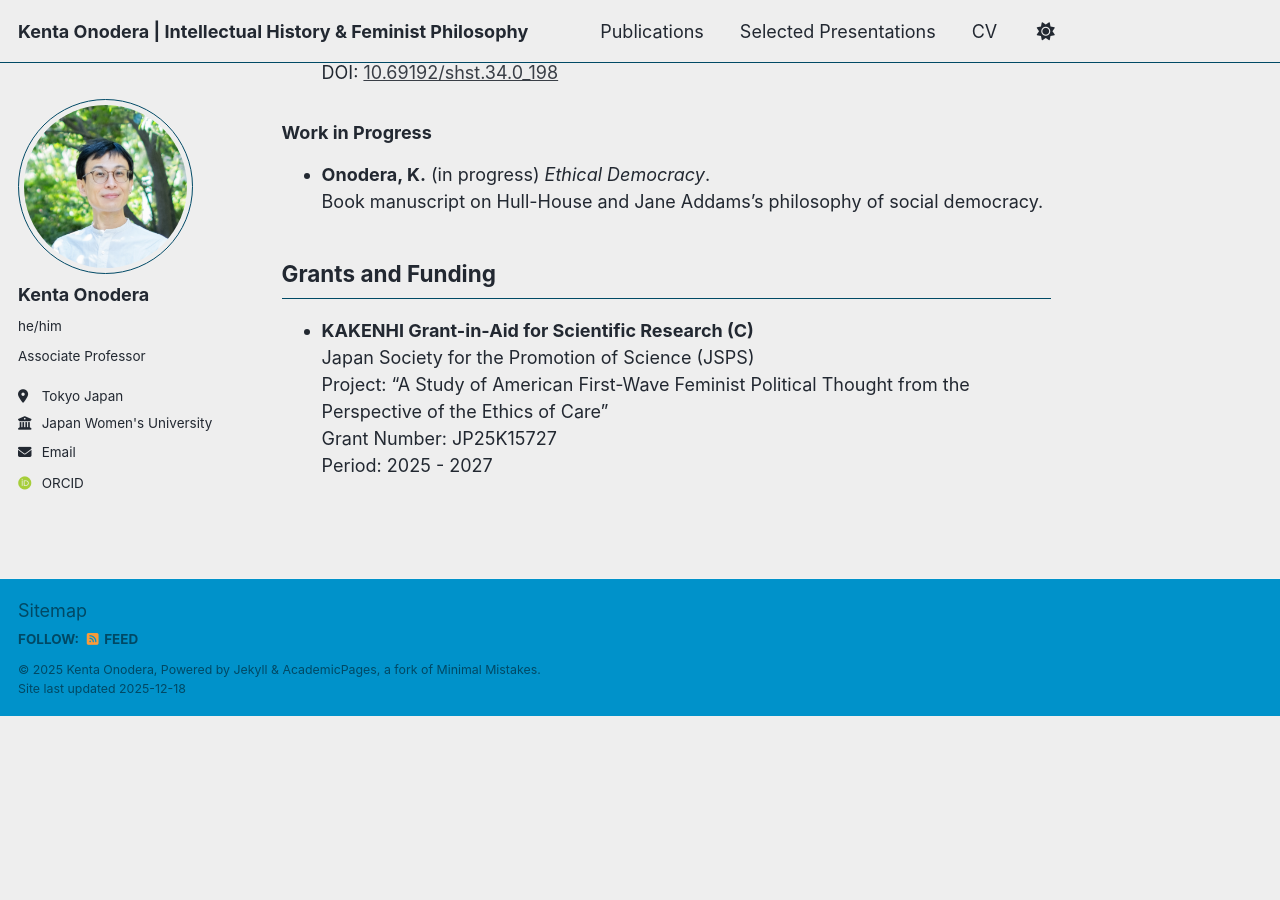
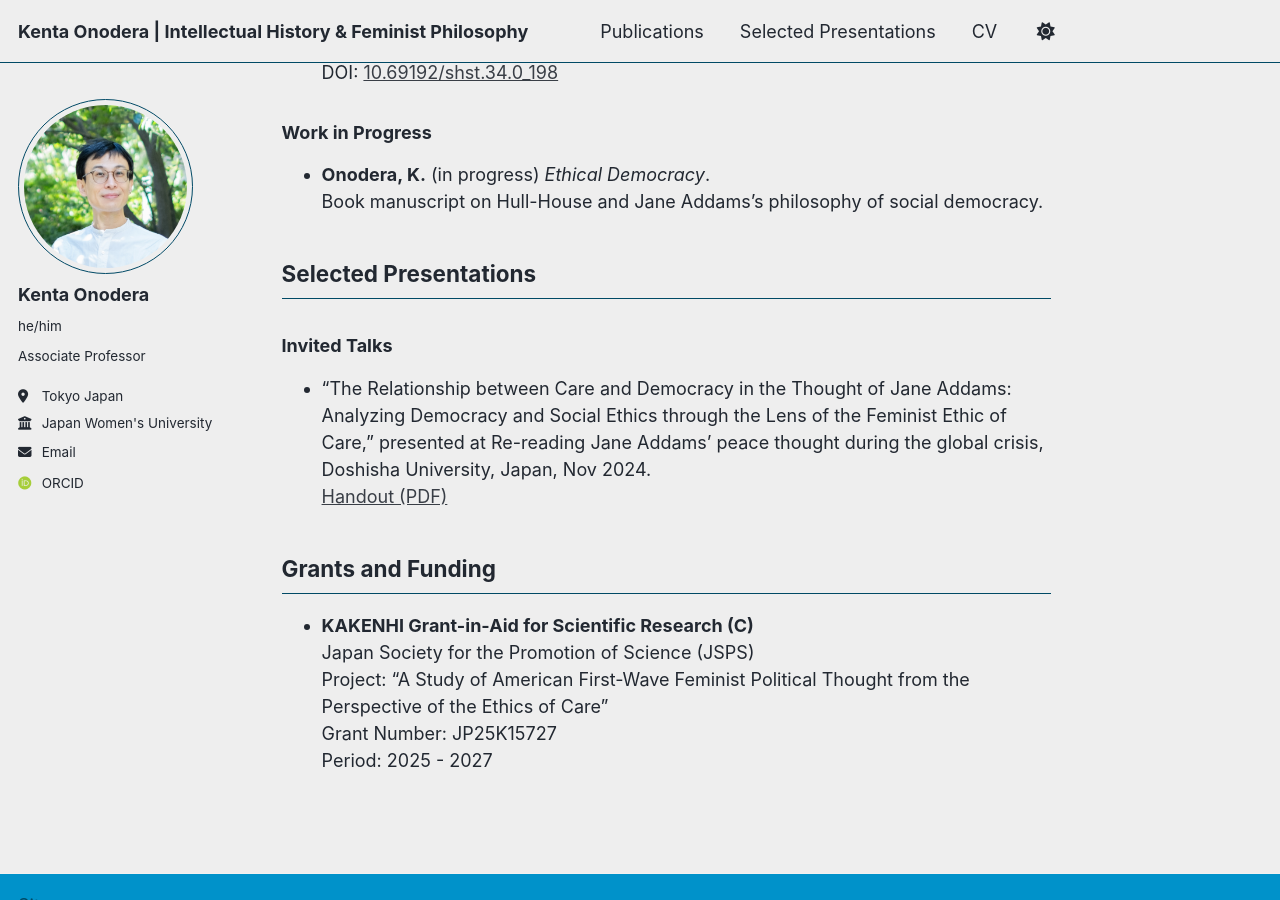
Before and after one commit to kenta-onodera/kenta-onodera.github.io, a Jekyll site: the page built from _pages/cv.md, in a window 1280 px wide and 900 px high, scrolled down 2028 px. Built offline with Jekyll 4.4.1, drawn with Linux system fonts in a browser that asks for light colours; some web fonts are replaced; a script bundle is joined from its source files by our own code; library files that are not in the unit come from our copies; before the commit the page ends 2745 px from its top, so only the background shows below that.

Commit message:
Update cv.md

```diff
--- a/_pages/cv.md
+++ b/_pages/cv.md
@@ -38,6 +38,9 @@ Keio University (2005)
 ## Publications
 {% include publications-list.md %}
 
+## Selected Presentations
+{% include presentations-list.md %}
+
 ## Grants and Funding
 - **KAKENHI Grant-in-Aid for Scientific Research (C)**
 Japan Society for the Promotion of Science (JSPS)
```
